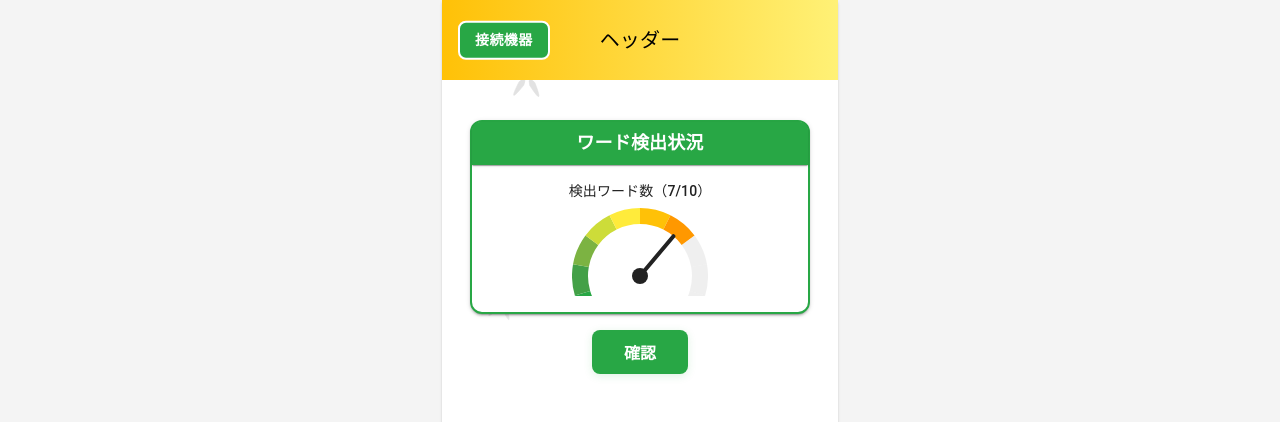
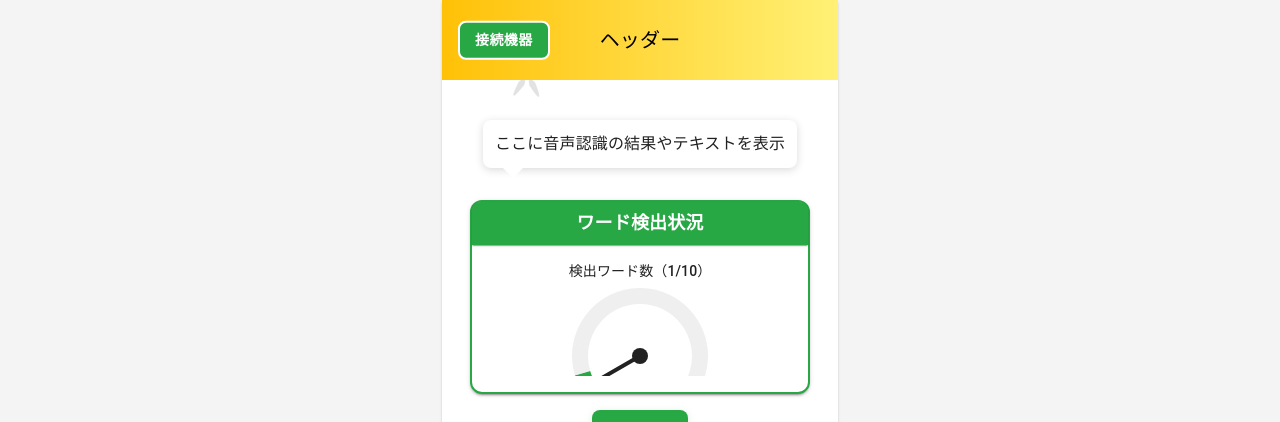
Before and after one commit to ice28992/WIMC2025-c-web, a Next.js app in the folder frontend/: page / in a window 1280 px wide. Shown: the top 422 px of the page. Built offline with nearby package versions, Linux system fonts and the light colour scheme; a web font is replaced by a local one.

Commit message:
feat:デザイン追加

```diff
--- a/frontend/src/app/page.tsx
+++ b/frontend/src/app/page.tsx
@@ -1,9 +1,14 @@
+"use client";
+
 import { Stack, Typography, Box } from "@mui/material";
+import { useState } from "react";
 import { Zen_Maru_Gothic } from "next/font/google";
 import Header from "@/components/ui/header";
 import DangerMeter from "@/components/ui/dangerMeter";
 import LilyBackground from "@/components/ui/lilyBackground";
 import Footer from "@/components/ui/footer";
+import WordList from "@/components/ui/list";
+
 
 
 const zen = Zen_Maru_Gothic({
@@ -14,6 +19,17 @@ const zen = Zen_Maru_Gothic({
 
 // ホーム
 export default function HomePage() {
+  const [words, setWords] = useState<{ word: string; count: number }[]>([
+    { word: "こんにちは", count: 3 },
+    { word: "ありがとう", count: 1 },
+  ]);
+
+  // サンプルで単語を追加する関数
+  const addWord = () => {
+    const newWord = `単語${words.length + 1}`;
+    setWords((prev) => [...prev, { word: newWord, count: Math.floor(Math.random() * 5) + 1 }]);
+  };
+
   return (
     <Stack
       className={zen.className}
@@ -28,7 +44,36 @@ export default function HomePage() {
       {/* <RecentRecordCard /> */}
       <Header />
       <Typography>はろー</Typography>
-      <div id="detection"></div>
+
+      {/* 音声認識結果表示エリア */}
+      <div
+        id="detection"
+        style={{
+          maxWidth: 340,
+          margin: "16px auto",
+          padding: "12px",
+          backgroundColor: "#fff",
+          borderRadius: "8px",
+          boxShadow: "0 2px 8px rgba(0,0,0,0.15)",
+          position: "relative",
+        }}
+      >
+        <span
+          style={{
+            content: '""',
+            position: "absolute",
+            bottom: "-10px",  // 下向きの三角
+            left: "20px",
+            width: 0,
+            height: 0,
+            borderLeft: "10px solid transparent",
+            borderRight: "10px solid transparent",
+            borderTop: "10px solid #fff",
+          }}
+        />
+        ここに音声認識の結果やテキストを表示
+      </div>
+
       {/* メーターを囲む枠 */}
       <Box
         sx={{
@@ -65,7 +110,7 @@ export default function HomePage() {
           ワード検出状況
         </Box>
         {/* メーター */}
-        <DangerMeter level={7} />
+        <DangerMeter level={1} />
       </Box>
       {/* 確認ボタン */}
       <Box sx={{ width: "100%", maxWidth: 340, mx: "auto", mb: 2, textAlign: "center", zIndex: 1, position: "relative" }}>
@@ -81,11 +126,19 @@ export default function HomePage() {
             cursor: "pointer",
             boxShadow: "0 2px 8px rgba(40,167,69,0.15)",
           }}
+          onClick={addWord} // 単語追加
         >
           確認
         </button>
       </Box>
+
+
+      {/* 単語リスト */}
+      <WordList
+        words={[...words].sort((a, b) => b.count - a.count)}
+      />
       <Footer />
     </Stack>
+
   );
 }
```
